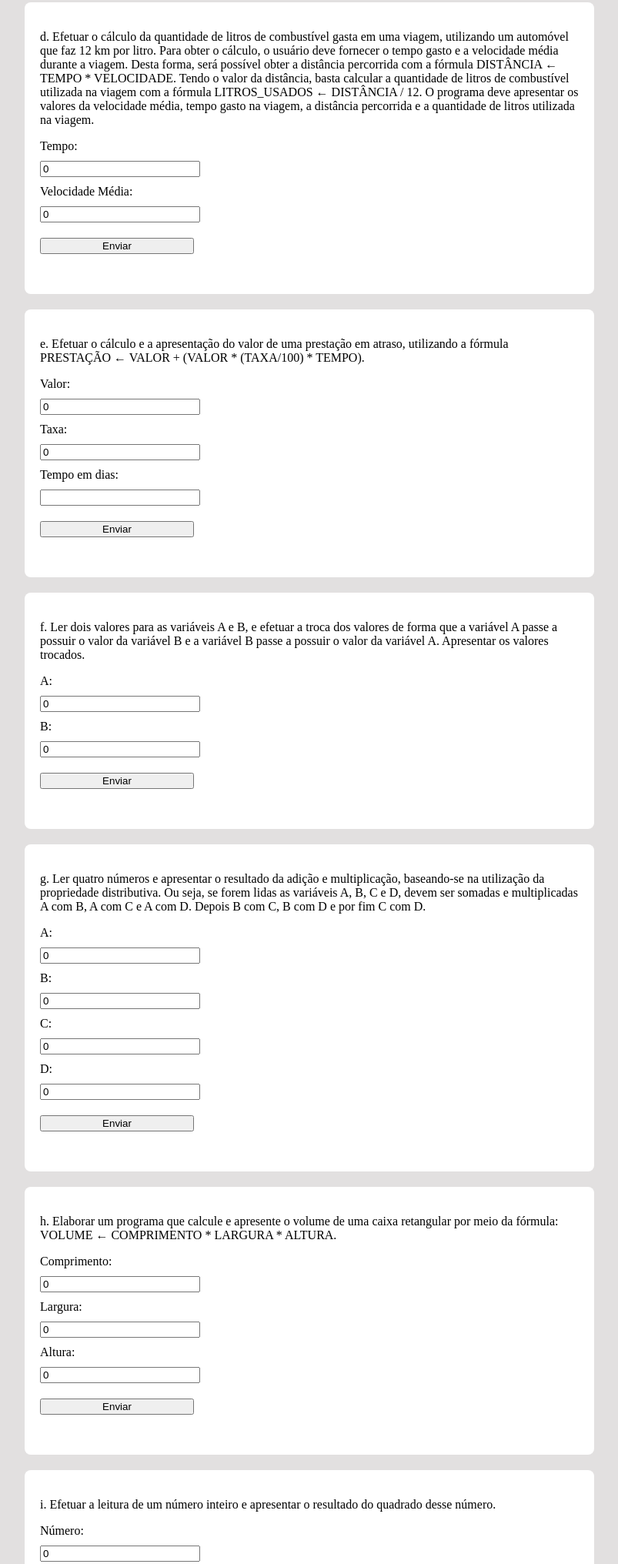
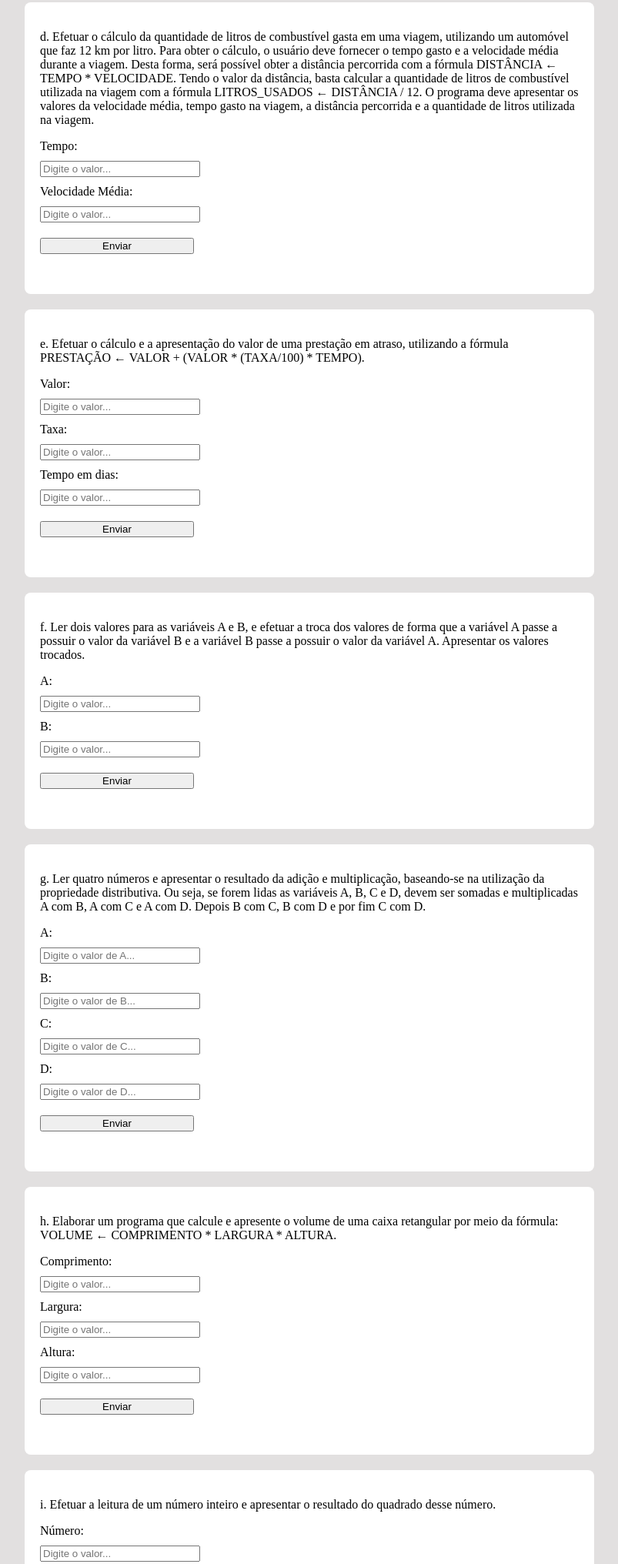
Before and after one commit to JamesMorais/RespostasQQatv2, a plain HTML site: page index.html in a window 1280 px wide. Shown: the part 2081-4113 px from the top of the page at 77% size, without its empty margins (238-1041 px from the left). Drawn offline with Linux system fonts and the light colour scheme.

Commit message:
implementando responsividade

```diff
--- a/index.html
+++ b/index.html
@@ -41,6 +41,18 @@
         button {
             margin-top: 10px;
             width: 200px;
+        }
+        @media screen and (max-width: 650px){
+            .flex-container{
+                align-items: center;
+            }
+            .box{
+                width: 80%;
+
+            }
+            input, button{
+                width: 100%;
+            }
         }
     </style>
 </head>
@@ -148,9 +160,9 @@
                 fórmula VOLUME ← 3.14159 * R ↑ 2 *
                 ALTURA.</p>
             <label for="r">R:</label>
-            <input id="r" type="number" value="0" min="0">
+            <input id="r" type="number" placeholder="Digite o valor..." min="0">
             <label for="altura">Altura:</label>
-            <input id="altura" type="number" value="0" min="0">
+            <input id="altura" type="number" placeholder="Digite o valor..."  min="0">
             <button onclick="calcularValorVolume()">Enviar</button>
             <p id="resultado1"></p>
         </div>
@@ -176,9 +188,9 @@
                 quantidade de litros utilizada na
                 viagem.</p>
             <label for="tempo">Tempo:</label>
-            <input id="tempo" type="number" value="0" min="0">
+            <input id="tempo" type="number" placeholder="Digite o valor..." min="0">
             <label for="velocidadeM">Velocidade Média:</label>
-            <input id="velocidadeM" type="number" value="0" min="0">
+            <input id="velocidadeM" type="number" placeholder="Digite o valor..." min="0">
             <button onclick="calcularQtdL()">Enviar</button>
             <p id="resultado2"></p>
         </div>
@@ -189,11 +201,11 @@
                 VALOR + (VALOR * (TAXA/100) *
                 TEMPO).</p>
             <label for="valorInicial">Valor:</label>
-            <input id="valorInicial" type="number" value="0" min="0">
+            <input id="valorInicial" type="number" placeholder="Digite o valor..." min="0">
             <label for="taxa">Taxa:</label>
-            <input id="taxa" type="number" value="0" min="0">
+            <input id="taxa" type="number" placeholder="Digite o valor..." min="0">
             <label for="tempoD">Tempo em dias:</label>
-            <input id="tempoD" type="number">
+            <input id="tempoD" type="number" placeholder="Digite o valor..." min="0">
             <button onclick="calcularPrestacao()">Enviar</button>
             <p id="resultado3"></p>
         </div>
@@ -205,9 +217,9 @@
                 passe a possuir o valor da variável A.
                 Apresentar os valores trocados.</p>
             <label for="a">A:</label>
-            <input id="a" type="number" value="0" min="0">
+            <input id="a" type="number" placeholder="Digite o valor..." min="0">
             <label for="b">B:</label>
-            <input id="b" type="number" value="0" min="0">
+            <input id="b" type="number" placeholder="Digite o valor..." min="0">
             <button onclick="trocarValores()">Enviar</button>
             <p id="resultado4"></p>
         </div>
@@ -224,13 +236,13 @@
                 com B, A com C e A com D. Depois B
                 com C, B com D e por fim C com D.</p>
             <label for="valorA">A:</label>
-            <input id="valorA" type="number" value="0" min="0">
+            <input id="valorA" type="number" placeholder="Digite o valor de A..." min="0">
             <label for="valorB">B:</label>
-            <input id="valorB" type="number" value="0" min="0">
+            <input id="valorB" type="number" placeholder="Digite o valor de B..." min="0">
             <label for="valorC">C:</label>
-            <input id="valorC" type="number" value="0" min="0">
+            <input id="valorC" type="number" placeholder="Digite o valor de C..." min="0">
             <label for="valorD">D:</label>
-            <input id="valorD" type="number" value="0" min="0">
+            <input id="valorD" type="number" placeholder="Digite o valor de D..." min="0">
             <button onclick="aplicarPropDistributiva()">Enviar</button>
             <p id="resultado5"></p>
         </div>
@@ -241,11 +253,11 @@
                 VOLUME ← COMPRIMENTO *
                 LARGURA * ALTURA.</p>
             <label for="comprimento">Comprimento:</label>
-            <input id="comprimento" type="number" value="0" min="0">
+            <input id="comprimento" type="number" placeholder="Digite o valor..." min="0">
             <label for="largura">Largura:</label>
-            <input id="largura" type="number" value="0" min="0">
+            <input id="largura" type="number" placeholder="Digite o valor..." min="0">
             <label for="h">Altura:</label>
-            <input id="h" type="number" value="0" min="0">
+            <input id="h" type="number" placeholder="Digite o valor..." min="0">
             <button onclick="calcularVolumeCaixa()">Enviar</button>
             <p id="resultado6"></p>
         </div>
@@ -254,7 +266,7 @@
                 apresentar o resultado do quadrado
                 desse número.</p>
             <label for="nmr">Número:</label>
-            <input id="nmr" type="number" value="0" min="0">
+            <input id="nmr" type="number" placeholder="Digite o valor..." min="0">
             <button onclick="calcularQuadradoNmr()">Enviar</button>
             <p id="resultado7"></p>
         </div>
@@ -263,9 +275,9 @@
                 imprimir o resultado do quadrado da diferença do primeiro valor pelo
                 segundo.</p>
             <label for="a1">A:</label>
-            <input id="a1" type="number" value="0" min="0">
+            <input id="a1" type="number" placeholder="Digite o valor..." min="0">
             <label for="b2">B:</label>
-            <input id="b2" type="number" value="0" min="0">
+            <input id="b2" type="number" placeholder="Digite o valor..." min="0">
             <button onclick="calcularQD()">Enviar</button>
             <p id="resultado8"></p>
         </div>
@@ -281,9 +293,9 @@
                 quantidade de dólares disponível com o
                 usuário.</p>
             <label for="cotDolar1">Valor da cotação do Dollar:</label>
-            <input type="number" id="cotDolar1" value="0" min="0">
+            <input type="number" id="cotDolar1" placeholder="Digite o valor..." min="0">
             <label for="qtd1">Digite a quantidade:</label>
-            <input type="number" min="0" value="0" id="qtd1">
+            <input type="number" min="0" placeholder="Digite o valor..." id="qtd1">
             <button onclick="conversao(1)">Enviar</button>
             <p id="resultado9"></p>
 
@@ -298,9 +310,9 @@
                 quantidade de reais disponível com o
                 usuário.</p>
             <label for="cotDolar2">Valor da cotação do Dollar:</label>
-            <input type="number" id="cotDolar2" value="0" min="0">
+            <input type="number" id="cotDolar2" placeholder="Digite o valor..." min="0">
             <label for="qtd2">Digite a quantidade:</label>
-            <input type="number" min="0" value="0" id="qtd2">
+            <input type="number" min="0" placeholder="Digite o valor..." id="qtd2">
             <button onclick="conversao(2)">Enviar</button>
             <p id="resultado10"></p>
         </div>
@@ -310,11 +322,11 @@
                 apresente como resultado final a soma
                 dos quadrados dos três valores lidos.</p>
             <label for="vA1">A:</label>
-            <input id="vA1" type="number" value="0" min="0">
+            <input id="vA1" type="number" placeholder="Digite o valor de A..." min="0">
             <label for="vB1">B:</label>
-            <input id="vB1" type="number" value="0" min="0">
+            <input id="vB1" type="number" placeholder="Digite o valor de B..." min="0">
             <label for="vC1">C:</label>
-            <input id="vC1" type="number" value="0" min="0">
+            <input id="vC1" type="number" placeholder="Digite o valor de C..." min="0">
             <button onclick="calcularSomaQT()">Enviar</button>
             <p id="resultado11"></p>
 
@@ -326,11 +338,11 @@
                 quadrado da soma dos três valores
                 lidos.</p>
             <label for="vA2">A:</label>
-            <input id="vA2" type="number" value="0" min="0">
+            <input id="vA2" type="number" placeholder="Digite o valor de A..." min="0">
             <label for="vB2">B:</label>
-            <input id="vB2" type="number" value="0" min="0">
+            <input id="vB2" type="number" placeholder="Digite o valor B..." min="0">
             <label for="vC2">C:</label>
-            <input id="vC2" type="number" value="0" min="0">
+            <input id="vC2" type="number" placeholder="Digite o valor de C..." min="0">
             <button onclick="calcularQuadradoSoma()">Enviar</button>
             <p id="resultado12"></p>
         </div>
```
